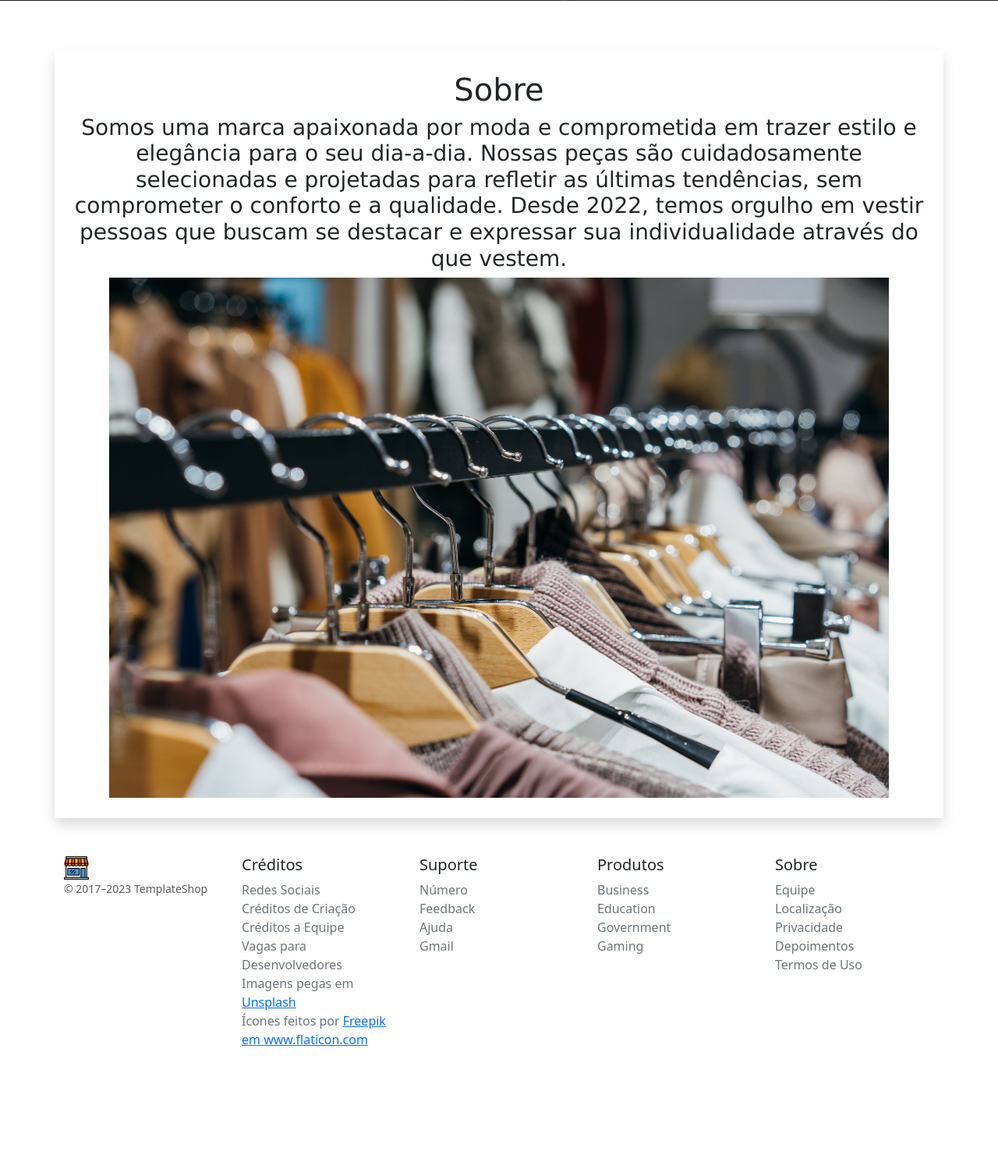
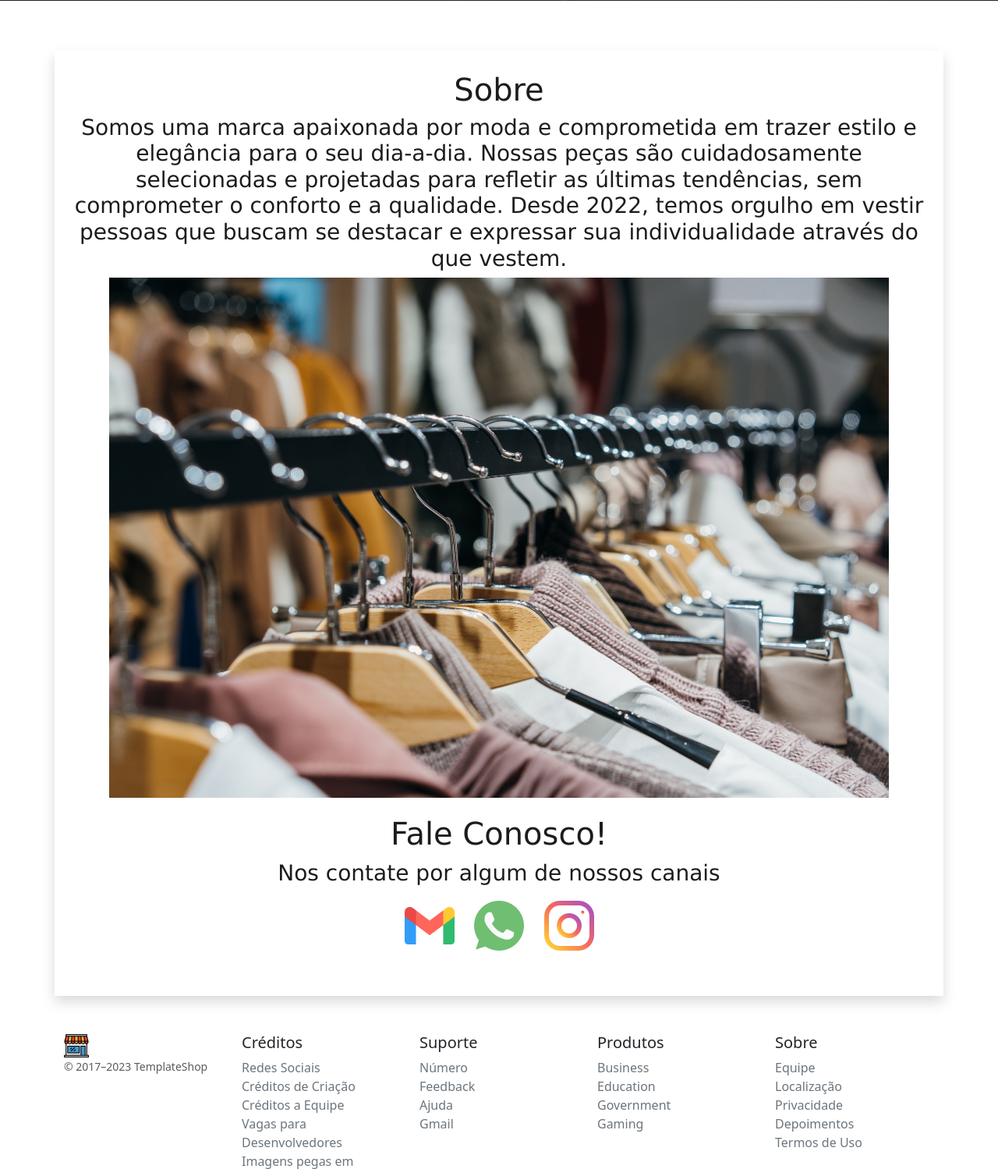
Before and after one commit to SenaiMG/desenvolvimento-shop-RebecaVelasc0, a Django app: page / in a window 1280 px wide. Shown: the part 615-2114 px from the top of the page at 78% size. Before the commit the page ends 1956 px from the top, so only its background shows below. Run offline with Django 4.2, Linux system fonts and the light colour scheme; some libraries are stand-ins or nearby versions.

Commit message:
adiconando Fale Conosco

```diff
--- a/admin/appsite/templates/index.html
+++ b/admin/appsite/templates/index.html
@@ -168,7 +168,7 @@
       </div>
       <!--Informação-->
       <div class="container text-center shadow" style="margin-top: 5%; padding: 2%;">
-        <div style="font-family:'Lucida Sans', 'Lucida Sans Regular', 'Lucida Grande', 'Lucida Sans Unicode', Geneva, Verdana, sans-serif">
+        <div style="font-family:'Lucida Sans', 'Lucida Sans Regular', 'Lucida Grande', 'Lucida Sans Unicode', Geneva, Verdana, sans-serif; color: #1C1C1C;">
           <h1>Sobre</h1>
           <h3 >Somos uma marca apaixonada por moda e comprometida em trazer estilo e elegância para o seu dia-a-dia.
             Nossas peças são cuidadosamente selecionadas e projetadas para refletir as últimas tendências, sem comprometer
@@ -176,6 +176,15 @@
             expressar sua individualidade através do que vestem.</h3>
         </div>
         <img src="../static/assets/img/roupas-da-moda.jpg" alt="">
+        <div style="font-family:'Lucida Sans', 'Lucida Sans Regular', 'Lucida Grande', 'Lucida Sans Unicode', Geneva, Verdana, sans-serif; color: #1C1C1C; padding: 2%;" >
+          <h1>Fale Conosco!</h1>
+          <h3 style="margin-top: 1%;">Nos contate por algum de nossos canais</h3>
+          <div class="container" style="opacity: 80%;">
+            <img src="../static/assets/img/gmail_5968534.png" alt="gmail" style="height: 64px; width: 64px; margin: 1%; ">
+            <img src="../static/assets/img/whatsapp_733585.png" alt="whstsapp" style="height: 64px; width: 64px; margin: 1%;">
+            <img src="../static/assets/img/instagram_733558.png" alt="instagram" style="height: 64px; width: 64px; margin: 1%; ">
+          </div>
+        </div>
       </div>
       <!--Produtos Promocionais-->
       <!--Depoimentos-->
```
Also changed, not shown: admin/appsite/static/assets/img/gmail_5968534.png (added), admin/appsite/static/assets/img/instagram_733558.png (added), admin/appsite/static/assets/img/whatsapp_733585.png (added).
